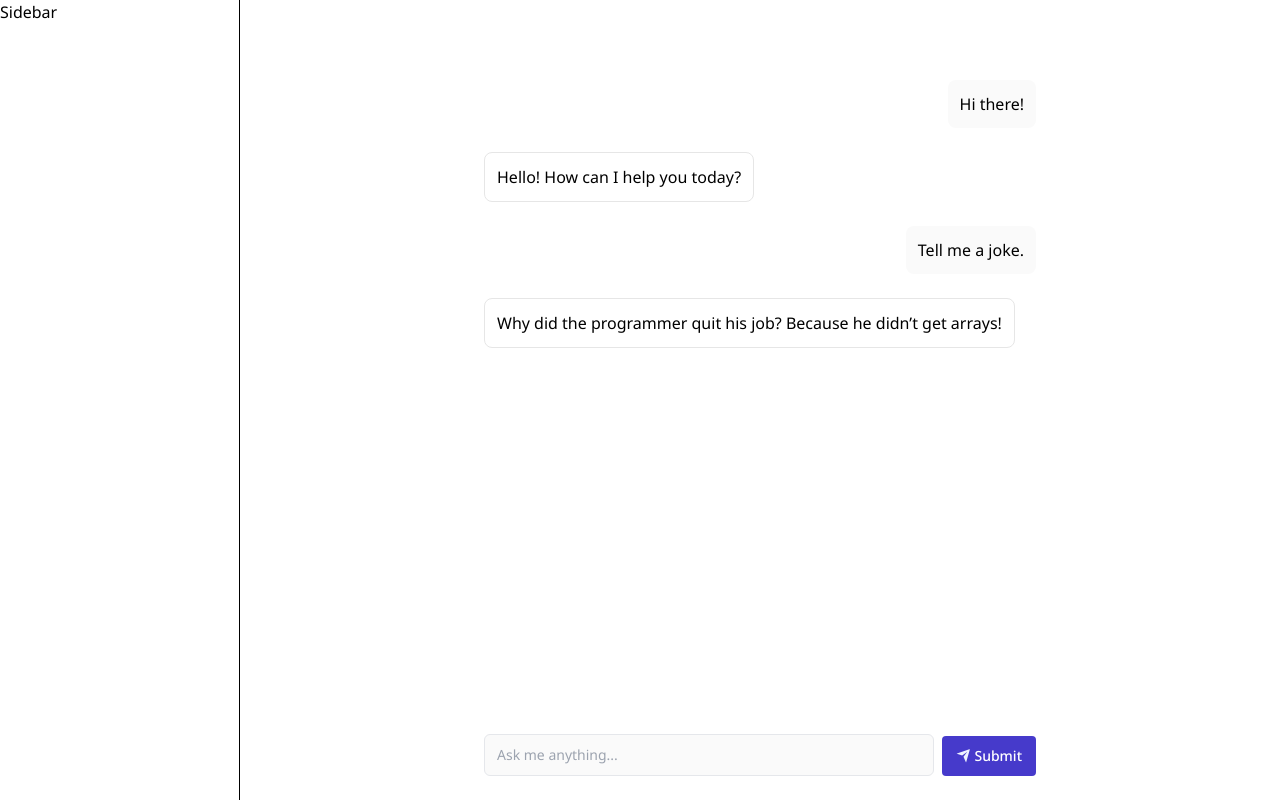
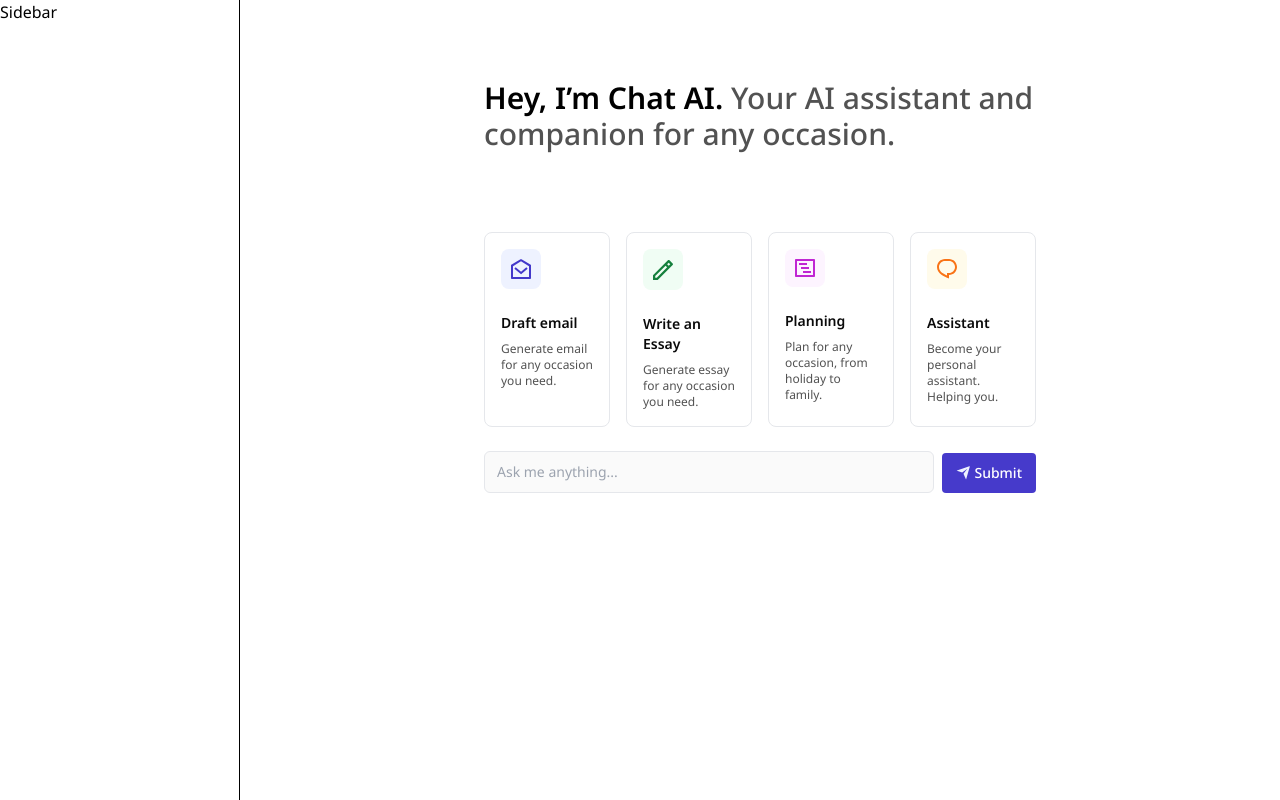
Before and after one commit to abhijeetbutola/chat_ai, a Next.js app: page /chat in a window 1280 px wide. Built offline with nearby package versions, Linux system fonts and the light colour scheme.

Commit message:
chat context created, openai api integration

```diff
--- /dev/null
+++ b/app/api/chat/route.ts
@@ -0,0 +1,52 @@
+import { OpenAI } from "openai";
+import { NextRequest } from "next/server";
+
+const openai = new OpenAI({
+  apiKey: process.env.OPENAI_API_KEY, // Use env variable
+});
+
+export async function POST(req: NextRequest) {
+  const { messages } = await req.json();
+
+  const stream = await openai.responses.create({
+    model: "gpt-4.1", // or "gpt-4.1" or whichever you're using
+    input: messages,
+    stream: true,
+  });
+
+  const encoder = new TextEncoder();
+  const readable = new ReadableStream({
+    async start(controller) {
+      try {
+        for await (const event of stream) {
+          // Only care about text delta updates
+          if (event.type === "response.output_text.delta") {
+            controller.enqueue(encoder.encode(event.delta));
+          }
+
+          // Handle stream complete
+          if (event.type === "response.completed") {
+            controller.close();
+          }
+
+          // Optionally handle errors or special cases
+          if (event.type === "error") {
+            console.error("Streaming error:", event);
+            controller.enqueue(encoder.encode("❗ An error occurred."));
+            controller.close();
+          }
+        }
+      } catch (err) {
+        controller.enqueue(encoder.encode("❗ Unexpected error"));
+        controller.close();
+      }
+    },
+  });
+
+  return new Response(readable, {
+    headers: {
+      "Content-Type": "text/plain",
+      "Cache-Control": "no-cache",
+    },
+  });
+}
--- a/app/chat/layout.tsx
+++ b/app/chat/layout.tsx
@@ -1,13 +1,16 @@
 import Sidebar from "@/components/Sidebar";
 import ChatPage from "./page";
+import { ChatProvider } from "@/context/chatContext";
 
 export default function RootLayout({}: Readonly<{
   children: React.ReactNode;
 }>) {
   return (
-    <div className="flex w-full h-full">
-      <Sidebar />
-      <ChatPage />
-    </div>
+    <ChatProvider>
+      <div className="flex w-full h-full">
+        <Sidebar />
+        <ChatPage />
+      </div>
+    </ChatProvider>
   );
 }
--- a/components/ChatInput.tsx
+++ b/components/ChatInput.tsx
@@ -2,15 +2,30 @@
 
 import Image from "next/image";
 import Button from "./Button";
-import { ReactEventHandler, useState } from "react";
+import { useState } from "react";
 import TextareaAutosize from "react-textarea-autosize";
+import { useChat } from "@/context/chatContext";
+import { fetchStreamedChat } from "@/lib/openai";
 
 function ChatInput() {
   const [input, setInput] = useState("");
+  const { messages, addMessage, updateLastMessage } = useChat();
 
-  const handleSubmit = (e: React.MouseEvent<HTMLButtonElement>) => {
+  const handleSubmit = async (e: React.MouseEvent<HTMLButtonElement>) => {
     if (!input.trim()) return;
     console.log(input);
+
+    addMessage({ role: "user", content: input });
+    addMessage({ role: "assistant", content: "" });
+
+    await fetchStreamedChat(
+      [...messages, { role: "user", content: input }],
+      (token) => {
+        updateLastMessage(token);
+      }
+    );
+
+    setInput("");
   };
   return (
     <div className="flex gap-2 items-end">
--- a/components/ChatMessage.tsx
+++ b/components/ChatMessage.tsx
@@ -1,13 +1,8 @@
-function ChatMessage({
-  id,
-  sender,
-  text,
-}: {
-  id: number;
-  sender: string;
-  text: string;
-}) {
-  const isUser = sender === "user";
+import { Message } from "@/context/chatContext";
+
+function ChatMessage({ message }: { message: Message }) {
+  const { role, content } = message;
+  const isUser = role === "user";
   return (
     <div className={`flex ${isUser ? "justify-end" : "justify-start"} pb-6`}>
       <div
@@ -17,7 +12,7 @@ function ChatMessage({
             : "bg-background border border-muted"
         }`}
       >
-        {text}
+        {content}
       </div>
     </div>
   );
--- a/components/ChatWindow.tsx
+++ b/components/ChatWindow.tsx
@@ -1,14 +1,11 @@
+import { Message } from "@/context/chatContext";
 import ChatMessage from "./ChatMessage";
 
-function ChatWindow({
-  messages,
-}: {
-  messages: { id: number; sender: string; text: string }[];
-}) {
+function ChatWindow({ messages }: { messages: Message[] }) {
   return (
     <div className="flex-1 overflow-y-auto bg-background">
-      {messages.map((msg) => (
-        <ChatMessage key={msg.id} {...msg} />
+      {messages.map((msg, index) => (
+        <ChatMessage key={index} message={msg} />
       ))}
     </div>
   );
--- a/components/MessageSection.tsx
+++ b/components/MessageSection.tsx
@@ -4,18 +4,21 @@ import { useState } from "react";
 import ChatInput from "./ChatInput";
 import ChatWelcome from "./ChatWelcome";
 import ChatWindow from "./ChatWindow";
+import { useChat } from "@/context/chatContext";
 
 function MessageSection() {
-  const [messages, setMessages] = useState([
-    { id: 1, sender: "user", text: "Hi there!" },
-    { id: 2, sender: "bot", text: "Hello! How can I help you today?" },
-    { id: 3, sender: "user", text: "Tell me a joke." },
-    {
-      id: 4,
-      sender: "bot",
-      text: "Why did the programmer quit his job? Because he didn’t get arrays!",
-    },
-  ]);
+  // const [messages, setMessages] = useState([
+  //   { id: 1, sender: "user", text: "Hi there!" },
+  //   { id: 2, sender: "bot", text: "Hello! How can I help you today?" },
+  //   { id: 3, sender: "user", text: "Tell me a joke." },
+  //   {
+  //     id: 4,
+  //     sender: "bot",
+  //     text: "Why did the programmer quit his job? Because he didn’t get arrays!",
+  //   },
+  // ]);
+
+  const { messages } = useChat();
 
   return (
     <div className="flex flex-col min-h-screen pt-20 pb-6 lg:px-[180px]">
--- /dev/null
+++ b/context/chatContext.tsx
@@ -0,0 +1,51 @@
+"use client";
+
+import { createContext, useContext, useState } from "react";
+
+export interface Message {
+  role: "user" | "assistant";
+  content: string;
+}
+
+interface ChatContextType {
+  messages: Message[];
+  addMessage: (msg: Message) => void;
+  updateLastMessage: (text: string) => void;
+  clearMessages: () => void;
+}
+
+const ChatContext = createContext<ChatContextType | undefined>(undefined);
+
+export const ChatProvider = ({ children }: { children: React.ReactNode }) => {
+  const [messages, setMessages] = useState<Message[]>([]);
+
+  const addMessage = (msg: Message) => {
+    setMessages((prev) => [...prev, msg]);
+  };
+
+  const updateLastMessage = (text: string) => {
+    setMessages((prev) => {
+      const updated = [...prev];
+      updated[updated.length - 1].content += text;
+
+      return updated;
+    });
+  };
+
+  const clearMessages = () => setMessages([]);
+
+  return (
+    <ChatContext.Provider
+      value={{ messages, addMessage, updateLastMessage, clearMessages }}
+    >
+      {children}
+    </ChatContext.Provider>
+  );
+};
+
+export const useChat = () => {
+  const ctx = useContext(ChatContext);
+  if (!ctx) throw new Error("useChat must be used within ChatProvider");
+
+  return ctx;
+};
--- /dev/null
+++ b/lib/openai.ts
@@ -0,0 +1,22 @@
+export async function fetchStreamedChat(
+  messages: any[],
+  onToken: (token: string) => void
+) {
+  const res = await fetch("/api/chat", {
+    method: "POST",
+    body: JSON.stringify({ messages }),
+  });
+
+  if (!res.ok || !res.body) throw new Error("Failed to connect to stream");
+
+  const reader = res.body.getReader();
+  const decoder = new TextDecoder("utf-8");
+
+  while (true) {
+    const { done, value } = await reader.read();
+    if (done) break;
+
+    const chunk = decoder.decode(value);
+    onToken(chunk); // Use this to update UI with new text chunks
+  }
+}
--- a/package.json
+++ b/package.json
@@ -9,7 +9,8 @@
     "lint": "next lint"
   },
   "dependencies": {
-    "next": "14.0.4",
+    "next": "^14.2.28",
+    "openai": "^4.100.0",
     "react": "^18.2.0",
     "react-dom": "^18.2.0",
     "react-textarea-autosize": "^8.5.9"
```
Also changed, not shown: 2 other files (tests, documents, lock files or other folders).
